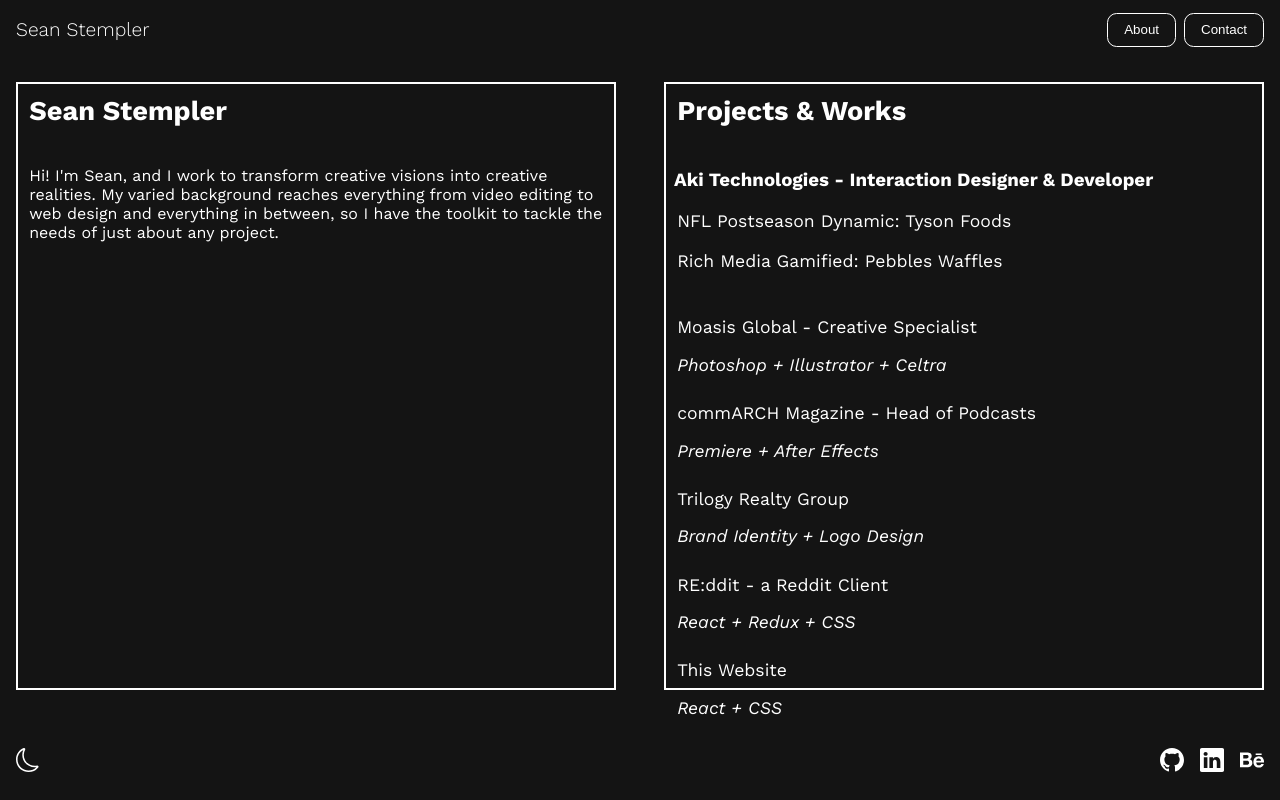
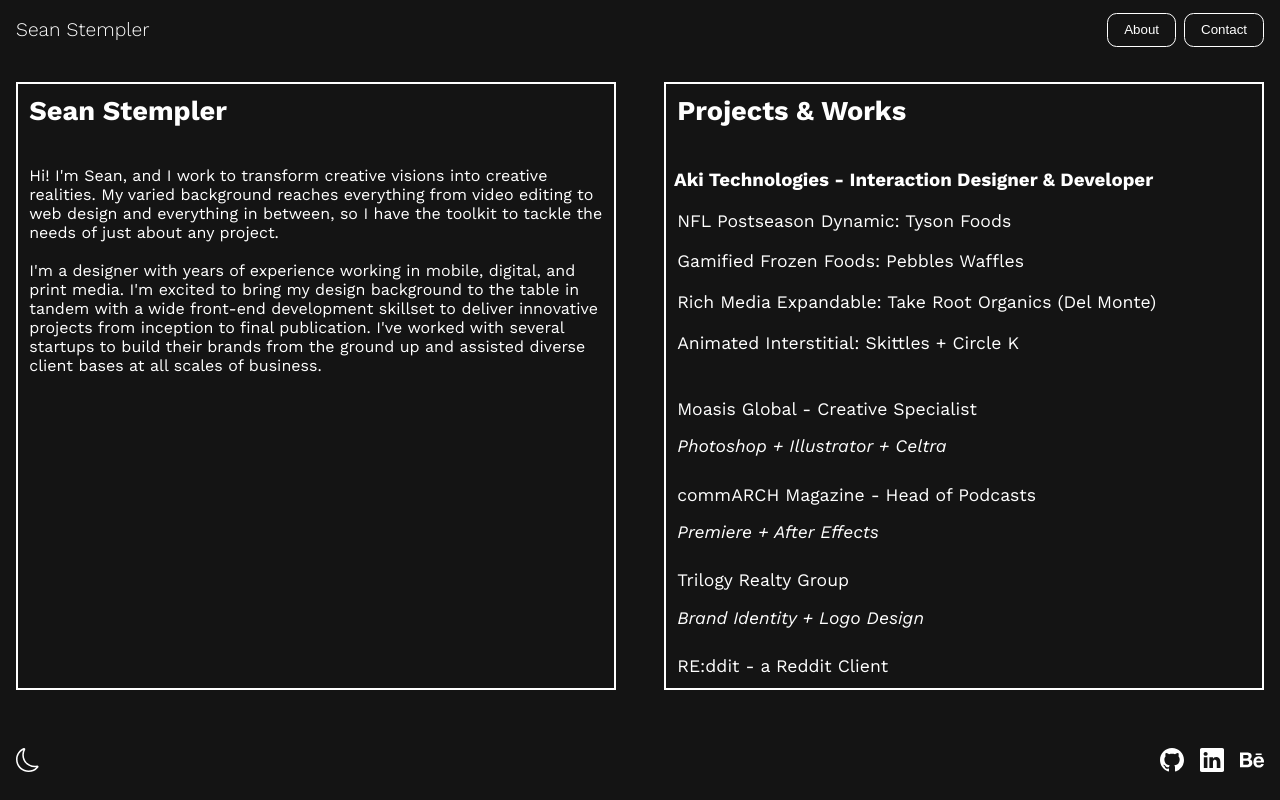
Before and after one commit to slstempler/slstempler_portfolio, a React (Create React App) app: page / in a window 1280 px wide. Built offline with nearby package versions, Linux system fonts and the light colour scheme.

Commit message:
Updated projects list, about page, and enabled desktop scrolling.

```diff
--- a/src/components/Content.jsx
+++ b/src/components/Content.jsx
@@ -15,8 +15,12 @@
 const trilogyRealtyLight = 'https://res.cloudinary.com/ddq3vhxki/image/upload/v1709849242/portfolio-2022/black-bg-1000_v2gozd.png';
 const trilogyRealtyScreenshot = 'https://res.cloudinary.com/ddq3vhxki/image/upload/v1709849243/portfolio-2022/white-bg-1000_pev5ee.png';
 const moasisScreenshot = 'https://res.cloudinary.com/ddq3vhxki/image/upload/f_auto/v1664901405/portfolio-2022/greenland-sample-alpha_rlzlxd.png';
-const tysonScreenshot = `https://res.cloudinary.com/ddq3vhxki/image/upload/v1709847258/portfolio-2022/tyson-screens_zcimy4.png`
-const pebblesScreenshot = `https://res.cloudinary.com/ddq3vhxki/image/upload/v1709848692/portfolio-2022/pebbles-screens_jjhjq5.png`
+const tysonScreenshot = `https://res.cloudinary.com/ddq3vhxki/image/upload/v1709847258/portfolio-2022/tyson-screens_zcimy4.png`;
+const pebblesScreenshot = `https://res.cloudinary.com/ddq3vhxki/image/upload/v1709848692/portfolio-2022/pebbles-screens_jjhjq5.png`;
+const takeRootScreenshot = `https://res.cloudinary.com/ddq3vhxki/image/upload/v1710818564/takeRoot-screens_el934l.png`;
+const skittlesScreenshot = `https://res.cloudinary.com/ddq3vhxki/image/upload/v1710818564/skittles-screens_hmd5mo.png`;
+
+
 
 export function Content({content, darkMode}) {
 
@@ -83,7 +87,7 @@
                 {(content === 'landing' || params === 'landing' || content === undefined) &&
                     <>
                         <h2 className="content-target content-title">Sean Stempler</h2>
-                        <p className="content-target">Hi! I'm Sean, and I work to transform creative visions into creative realities. My varied background reaches everything from video editing to web design and everything in between, so I have the toolkit to tackle the needs of just about any project.</p>
+                        <p className="content-target">Hi! I'm Sean, and I work to transform creative visions into creative realities. My varied background reaches everything from video editing to web design and everything in between, so I have the toolkit to tackle the needs of just about any project. <br/><br/>I'm a designer with years of experience working in mobile, digital, and print media. I'm excited to bring my design background to the table in tandem with a wide front-end development skillset to deliver innovative projects from inception to final publication. I've worked with several startups to build their brands from the ground up and assisted diverse client bases at all scales of business.</p>
                     </>
                 }
                 {(content === 'aki-tyson' || params === 'aki-tyson') &&
@@ -102,6 +106,25 @@
                             <img className="content-image content-target" src={pebblesScreenshot} alt="project screenshot">
                         </img></a>
                         <p className="content-target">A major CPG brand with a line of cartoon-licensed waffles sought a fresh and exciting ad creative to highlight their two major lines of offerings. To emphasize their playful and family-oriented brand identity and highlight the core selling point of their waffles, I developed a catch-falling-items game. This game not only aids user engagement but offers a brand-building twist: users must select which of the two core product lines they wish to use in the game. This allows a bit of personal expression for users, adds to replayability - the visuals change depending on the product line chosen - and helps to reinforce the value proposition of the waffles by placing focus on the density of tasty cereal flakes packed into each pastry.</p>
+                    </>
+                }
+                {(content === 'aki-takeRoot' || params === 'aki-takeRoot') &&
+                    <>
+                        <h2 className="content-target content-title">Aki Technologies - Take Root Organics (Del Monte)</h2>
+                        <a href="https://creative.akitechnologies.net/preview/9d764838#overrides.deviceInfo.deviceType=Phone&placementWidth=390&placementHeight=auto" target="_blank" rel="noreferrer" className="hero-anchor">
+                            <img className="content-image content-target" src={takeRootScreenshot} alt="project screenshot">
+                        </img></a>
+                        <p className="content-target">A major canned foods manufacturer engaged my team to help develop their sub-brand of organic tomato products. In early campaign discussions, core branding concerns emerged surrounding value proposition to consumers and overall positioning. To best handle these concerns and offer additional unit value and functionality, I produced expandable rich media units which displayed distinct messaging and product imagery depending on the user’s location: one general-purpose unit, and a dynamic variant that appeared during cold weather. <br/><br/>The cold-weather unit contained a JavaScript-powered thermostat to emphasize the conditions alongside relevant copy. Both units open on animated mobile banners showcasing highlighted product offerings before prompting the viewer to explore the expanded stage. When clicked, the full-screen interstitial displayed a rotating gallery of dishes, each tied to a specific product and click-to-cart CTA. All acting in concert, the unit provides a compelling case for each tomato product and offers a convenient off-ramp for consumers looking to shop for tonight’s dinner.
+</p>
+                    </>
+                }
+                {(content === 'aki-skittles' || params === 'aki-skittles') &&
+                    <>
+                        <h2 className="content-target content-title">Aki Technologies - Skittles + Circle K</h2>
+                        <a href="https://creative.akitechnologies.net/preview/ea77a6e9#overrides.deviceInfo.deviceType=Phone&placementWidth=390&placementHeight=auto" target="_blank" rel="noreferrer" className="hero-anchor">
+                            <img className="content-image content-target" src={skittlesScreenshot} alt="project screenshot">
+                        </img></a>
+                        <p className="content-target">In partnership with a nationwide convenience store chain, a major international manufacturer of snacks and candy sought my team’s capabilities to deliver a fresh creative to highlight a new promotional offer alongside existing product lines. The only technical need of this creative was a store locator, which made this unit a great opportunity for honing in on presentation. On load, drinks slide in from off frame alongside copy and a CTA, and pause to receive a shower of candy pieces - emphasizing the contents of the drinks and keeping the creative’s energy playful -  before continuing their slide to their final position. Those beverages are joined by product shots and headline copy, each element animated to keep overall energy high and the mood light and exciting. This unit was eventually publicly recognized for its animation, with a particular shoutout from the client for the raining candy effect.</p>
                     </>
                 }
                 {(content === 'reddit' || params === 'reddit') &&
--- a/src/components/Projects.jsx
+++ b/src/components/Projects.jsx
@@ -37,7 +37,23 @@
                         setActiveProject('aki-pebbles');
                         navigate("/projects/aki-pebbles");
                     }}>
-                    <p className="projects-title">Rich Media Gamified: Pebbles Waffles</p>
+                    <p className="projects-title">Gamified Frozen Foods: Pebbles Waffles</p>
+                </button>
+                <br/>
+                <button id="aki-takeRoot" className="projects-project" aria-label="Aki-takeRoot Project Active Focus"
+                    onClick={(e) => {
+                        setActiveProject('aki-takeRoot');
+                        navigate("/projects/aki-takeRoot");
+                    }}>
+                    <p className="projects-title">Rich Media Expandable: Take Root Organics (Del Monte)</p>
+                </button>
+                <br/>
+                <button id="aki-skittles" className="projects-project" aria-label="Aki-Pebbles Project Active Focus"
+                    onClick={(e) => {
+                        setActiveProject('aki-skittles');
+                        navigate("/projects/aki-skittles");
+                    }}>
+                    <p className="projects-title">Animated Interstitial: Skittles + Circle K</p>
                 </button>
                 <hr/>
                 <button id="moasis" className="projects-project" aria-label="Moasis Project Active Focus"
--- a/src/index.css
+++ b/src/index.css
@@ -69,6 +69,7 @@
   display: flex;
   flex-direction: column;
   align-items: center;
+  max-height: 100%;
 }
 .content-title, #projects-header {
   margin-top: 0.2rem;
@@ -550,8 +551,12 @@
     display: none;
   }
 
-  #aki-tyson-description {
-    font-size: 0.95rem;
+  #projects-container, #content-container {
+    overflow-y: scroll;
+  }
+
+  #scroll-indicator {
+    display: none;
   }
 }
 
```
